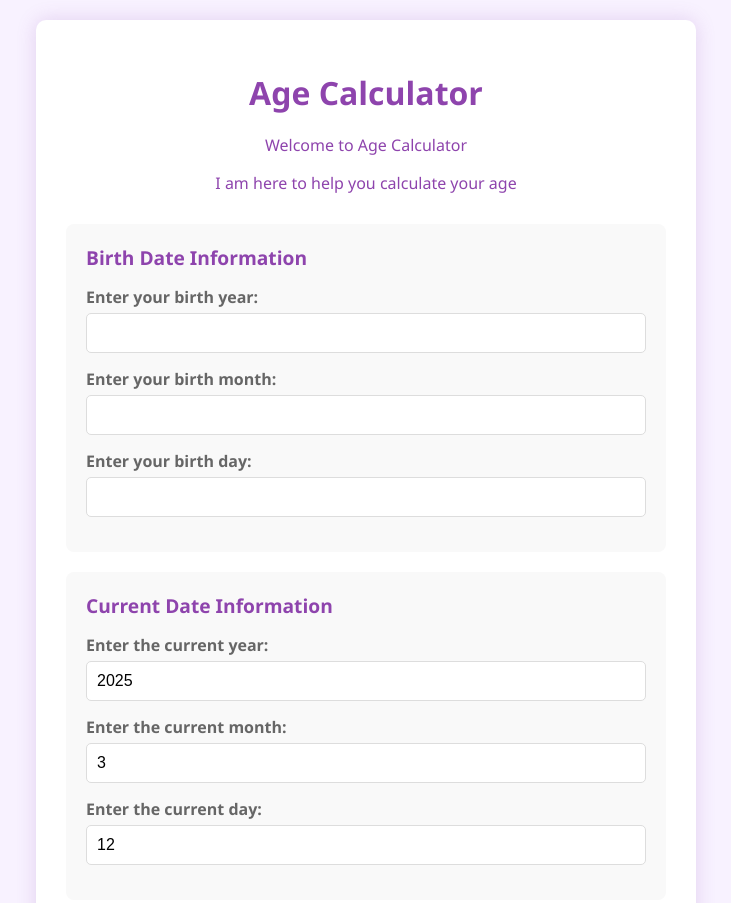
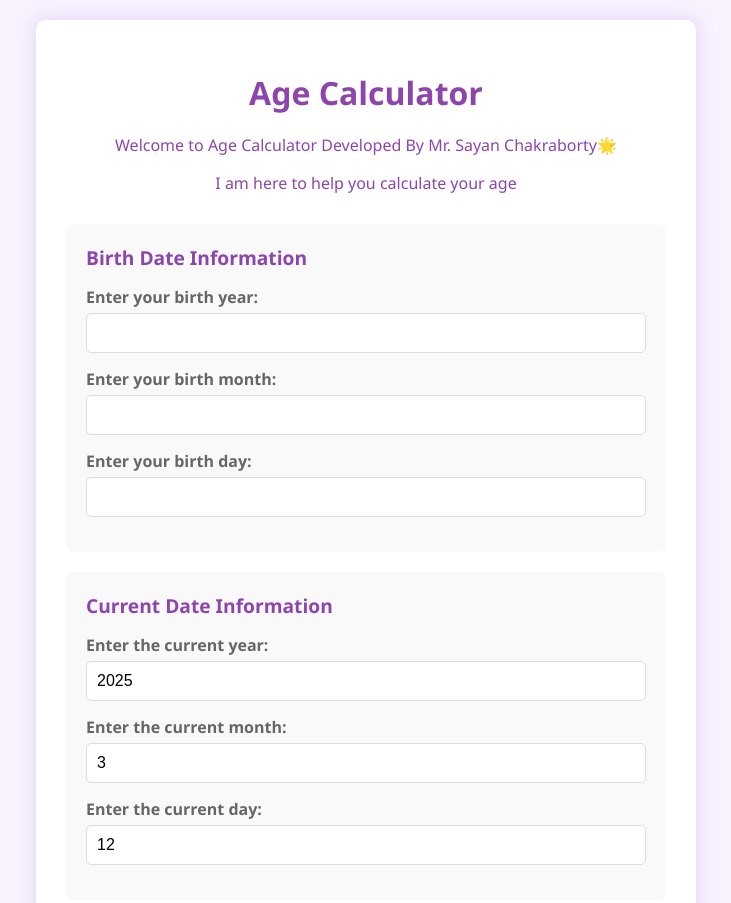
Before and after one commit to sayanc227/Age_Calculator, a plain HTML site: page index.html in a window 1280 px wide. Shown: the top 903 px of the page, without its empty margins (274-1005 px from the left). Drawn offline with Linux system fonts and the light colour scheme.

Commit message:
Update index.html

```diff
--- a/index.html
+++ b/index.html
@@ -149,7 +149,7 @@
     <div class="container">
         <h1>Age Calculator</h1>
         <div class="welcome-message">
-            <p>Welcome to Age Calculator</p>
+            <p>Welcome to Age Calculator Developed By Mr. Sayan Chakraborty🌟</p>
             <p>I am here to help you calculate your age</p>
         </div>
 
```
